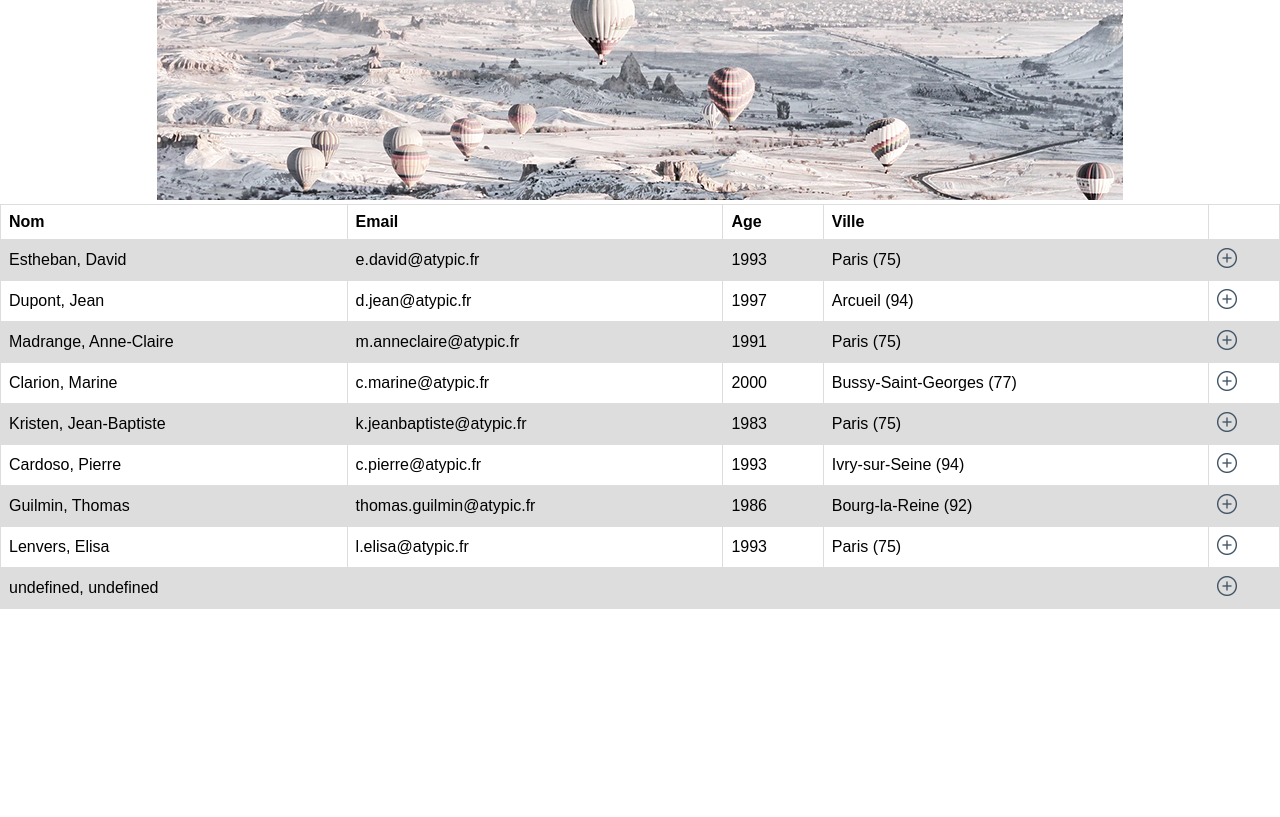
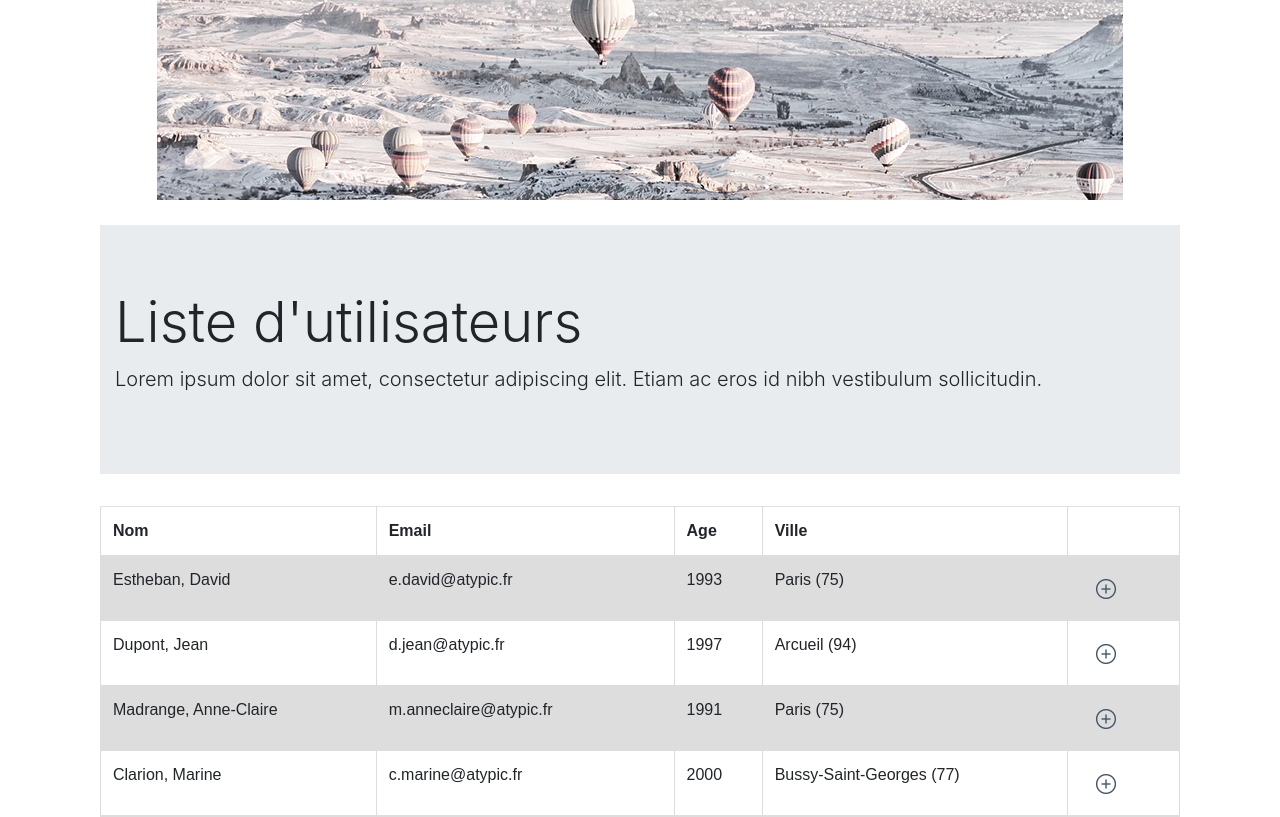
Before and after one commit to florenthey/usersList, a React (Create React App) app: page / in a window 1280 px wide. Shown: the top 817 px of the page. Built offline with nearby package versions, Linux system fonts and the light colour scheme.

Commit message:
feat(css): WIP adding bootstrap

```diff
--- a/public/index.html
+++ b/public/index.html
@@ -24,6 +24,7 @@
       work correctly both with client-side routing and a non-root public URL.
       Learn how to configure a non-root public URL by running `npm run build`.
     -->
+    <link rel="stylesheet" href="https://stackpath.bootstrapcdn.com/bootstrap/4.3.1/css/bootstrap.min.css" integrity="sha384-ggOyR0iXCbMQv3Xipma34MD+dH/1fQ784/j6cY/iJTQUOhcWr7x9JvoRxT2MZw1T" crossorigin="anonymous">
     <title>React App</title>
   </head>
   <body>
@@ -39,5 +40,8 @@
       To begin the development, run `npm start` or `yarn start`.
       To create a production bundle, use `npm run build` or `yarn build`.
     -->
+    <script src="https://code.jquery.com/jquery-3.3.1.slim.min.js" integrity="sha384-q8i/X+965DzO0rT7abK41JStQIAqVgRVzpbzo5smXKp4YfRvH+8abtTE1Pi6jizo" crossorigin="anonymous"></script>
+<script src="https://cdnjs.cloudflare.com/ajax/libs/popper.js/1.14.7/umd/popper.min.js" integrity="sha384-UO2eT0CpHqdSJQ6hJty5KVphtPhzWj9WO1clHTMGa3JDZwrnQq4sF86dIHNDz0W1" crossorigin="anonymous"></script>
+<script src="https://stackpath.bootstrapcdn.com/bootstrap/4.3.1/js/bootstrap.min.js" integrity="sha384-JjSmVgyd0p3pXB1rRibZUAYoIIy6OrQ6VrjIEaFf/nJGzIxFDsf4x0xIM+B07jRM" crossorigin="anonymous"></script>
   </body>
 </html>
--- a/src/App.css
+++ b/src/App.css
@@ -52,3 +52,21 @@ td, th {
 tr:nth-child(even) {
   background-color: #dddddd;
 }
+
+.card-horizontal {
+  display: flex;
+}
+
+.rounded-circle {
+  width: 150px;
+  height: 150px;
+}
+
+.img-responsive {
+  margin-bottom: 25px;
+}
+
+.btn-primary {
+  background-color: #435667!important;
+  margin-bottom: 5px;
+}
--- a/src/App.js
+++ b/src/App.js
@@ -9,8 +9,8 @@ const App = () => {
   return (
     <Router>
       <div className="App">
-        <div className="header">
-          <img src="./header_background.jpg" alt="Des montgolfières survolant une valée"/>
+        <div className="container">
+          <img className="img-responsive" src="./header_background.jpg" alt="Des montgolfières survolant une valée"/>
           <Route exact path="/" component={ UsersList } />
           <Route exact path="/profil/:id" component={ Profil } />
         </div>
--- a/src/components/Profil.js
+++ b/src/components/Profil.js
@@ -2,19 +2,28 @@ import React from 'react';
 import { NavLink } from 'react-router-dom';
 import Data from '../users.json'
 
-
 const Profil = (props) => {
 
     const { id } = props.match.params;
-    //const [lastname, firstname, email, city,info] = Data[id];
 
     return(
-        <div>
-            <p>{`${Data[id].lastname} ${Data[id].firstname}`}</p>
-            <p>Email:{Data[id].email}</p>
-            <p>Age:{Data[id].birthdate}</p>
-            <p>Ville:{Data[id].city}</p>
-            <p>{Data[id].info}</p>
+        <div className="container text-left">
+            <NavLink to="/" className="btn btn-primary">
+                Retour
+            </NavLink>
+
+            <div class="card">
+            <div class="card-horizontal">
+            <img class="rounded-circle img_info" src="../../user_0.jpg" alt="Card image cap" />
+                <div class="card-body text-left">
+                    <h1 class="card-title">{`${Data[id].lastname} ${Data[id].firstname}`}</h1>
+                    <p><b>Email: </b>{Data[id].email}</p>
+                    <p><b>Age: </b>{Data[id].birthdate}</p>
+                    <p><b>Ville: </b>{Data[id].city}</p>
+                    <p>{Data[id].info}</p>
+                </div>
+            </div>
+            </div>
         </div>
     )
 }
--- a/src/components/UsersList.js
+++ b/src/components/UsersList.js
@@ -5,8 +5,14 @@ import User from './User';
 const UsersList = () => {
 
     return(
-        <div>
-            <table>
+            <div className="container">
+                <div class="jumbotron jumbotron-fluid text-left">
+                    <div class="container">
+                    <h1 class="display-4">Liste d'utilisateurs</h1>
+                    <p class="lead">Lorem ipsum dolor sit amet, consectetur adipiscing elit. Etiam ac eros id nibh vestibulum sollicitudin.</p>
+                    </div>
+                </div>
+                <table className="table">
                     <tbody>
                     <tr>
                         <th>Nom</th>
```
Lines whose indentation alone changed are shown as unchanged.
